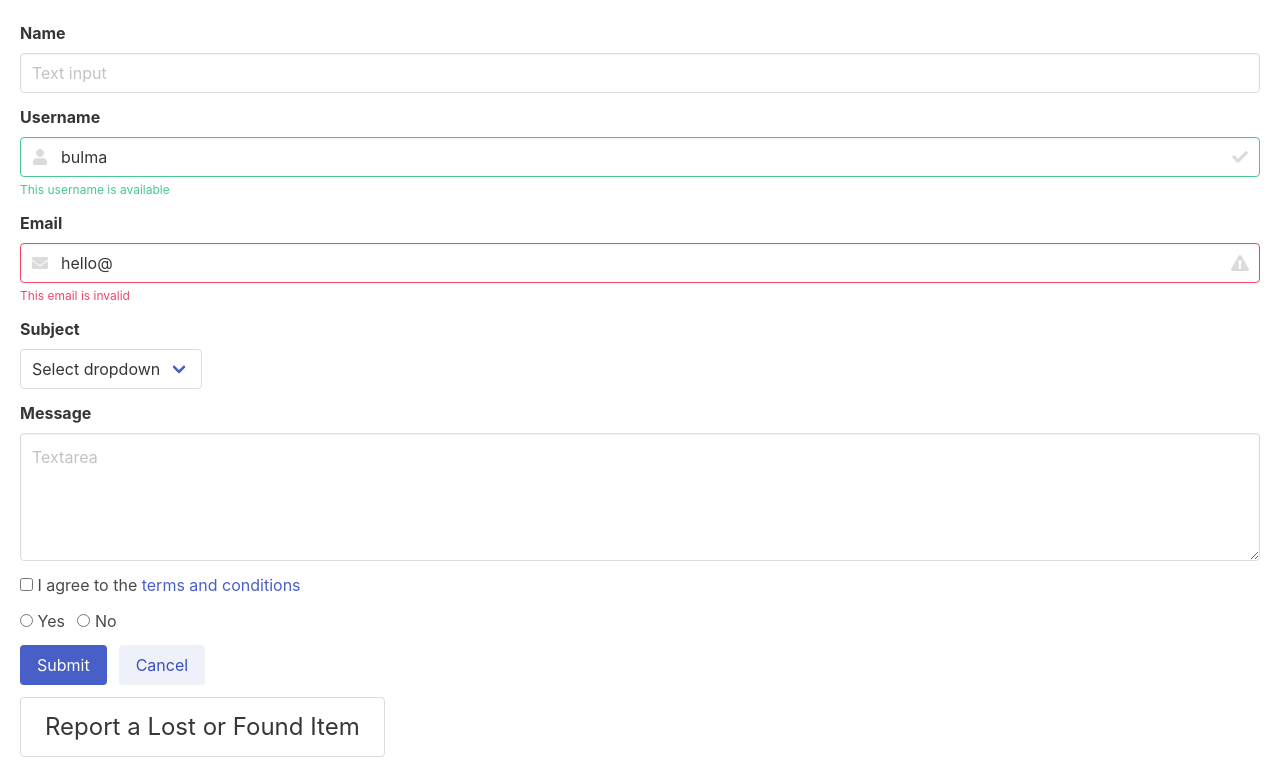
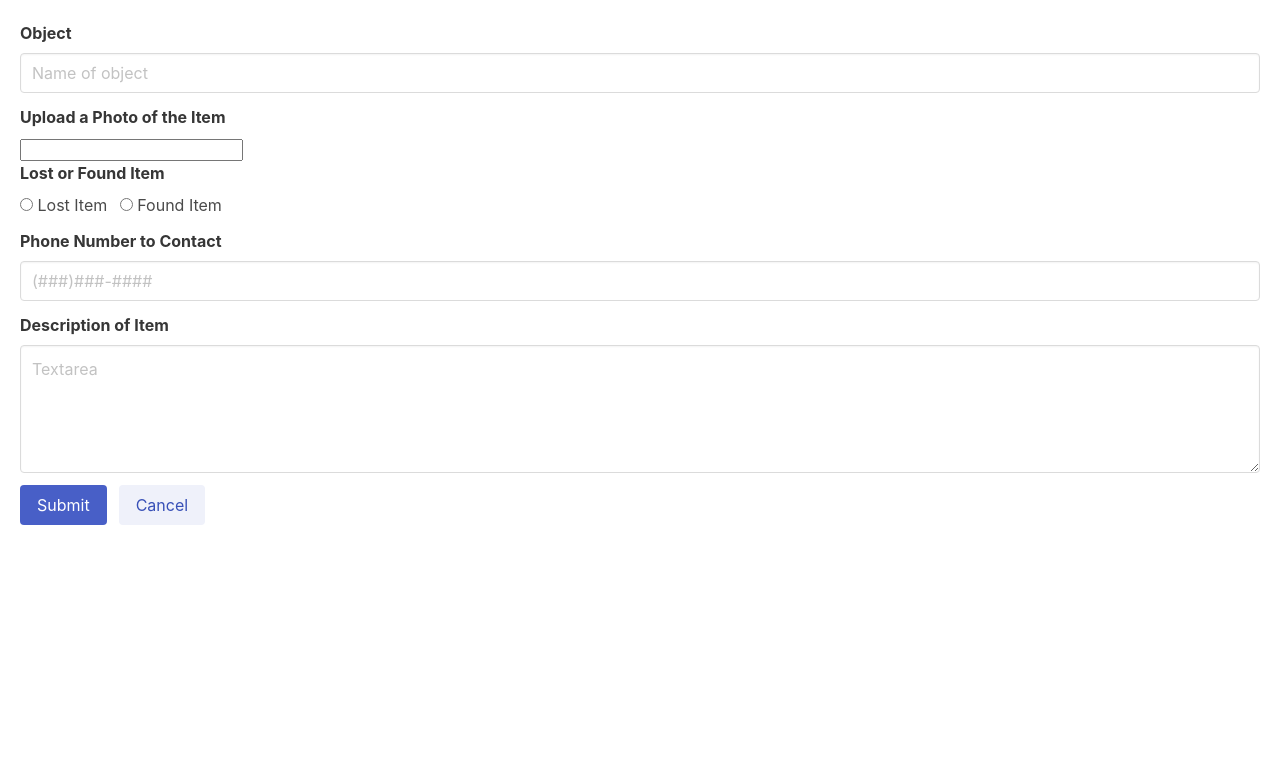
Before and after one commit to JamesYang007/Lost-And-Found, a plain HTML site: page docs/reportform.html in a window 1280 px wide. Shown: the part 59-828 px from the top of the page. After the commit the page ends 800 px from the top, so only its background shows below. Drawn offline with nearby package versions, Linux system fonts and the light colour scheme.

Commit message:
Adding functionality and content to report form

```diff
--- a/docs/reportform.html
+++ b/docs/reportform.html
@@ -9,98 +9,61 @@
     <script defer src="https://use.fontawesome.com/releases/v5.3.1/js/all.js"></script>
   </head>
   <body id="report-form-page">
-    <div class="field">
+    <form>
         <h1 class="title">
             Submit a Lost or Found Item
         </h1>
-            <label class="label">Name</label>
+        <div class="field">
+            <label class="label">Object</label>
             <div class="control">
-              <input class="input" type="text" placeholder="Text input">
+            <input name="title" class="input" type="text" placeholder="Name of object">
+            </div>
+        </div>
+        <div class="field">
+                <label class="label">Upload a Photo of the Item</label>
+                <div class="control">
+                <form action="/action_page.php">
+                    <input type="img_file" name="pic" accept="image/*">
+                </form>
             </div>
         </div>
 
         <div class="field">
-            <label class="label">Username</label>
-            <div class="control has-icons-left has-icons-right">
-              <input class="input is-success" type="text" placeholder="Text input" value="bulma">
-              <span class="icon is-small is-left">
-                <i class="fas fa-user"></i>
-              </span>
-              <span class="icon is-small is-right">
-                <i class="fas fa-check"></i>
-              </span>
-            </div>
-            <p class="help is-success">This username is available</p>
-          </div>
-
-          <div class="field">
-            <label class="label">Email</label>
-            <div class="control has-icons-left has-icons-right">
-              <input class="input is-danger" type="email" placeholder="Email input" value="hello@">
-              <span class="icon is-small is-left">
-                <i class="fas fa-envelope"></i>
-              </span>
-              <span class="icon is-small is-right">
-                <i class="fas fa-exclamation-triangle"></i>
-              </span>
-            </div>
-            <p class="help is-danger">This email is invalid</p>
-          </div>
-
-          <div class="field">
-            <label class="label">Subject</label>
+            <label class="label">Lost or Found Item</label>
             <div class="control">
-              <div class="select">
-                <select>
-                  <option>Select dropdown</option>
-                  <option>With options</option>
-                </select>
-              </div>
-            </div>
-          </div>
-
-          <div class="field">
-            <label class="label">Message</label>
-            <div class="control">
-              <textarea class="textarea" placeholder="Textarea"></textarea>
-            </div>
-          </div>
-
-          <div class="field">
-            <div class="control">
-              <label class="checkbox">
-                <input type="checkbox">
-                I agree to the <a href="#">terms and conditions</a>
+            <label class="radio">
+                <input type="radio" name="is_lost" value="true">
+                Lost Item
+            </label>
+            <label class="radio">
+                <input type="radio" name="is_lost" value="false">
+                Found Item
             </label>
             </div>
         </div>
 
         <div class="field">
+            <label class="label">Phone Number to Contact</label>
             <div class="control">
-              <label class="radio">
-                <input type="radio" name="question">
-                Yes
-              </label>
-              <label class="radio">
-                <input type="radio" name="question">
-                No
-              </label>
+            <input name="phone" class="input" type="text" placeholder="(###)###-####">
+            </div>
+        </div>
+
+        <div class="field">
+            <label class="label">Description of Item</label>
+            <div class="control">
+            <textarea name="description" class="textarea" placeholder="Textarea"></textarea>
             </div>
         </div>
 
         <div class="field is-grouped">
             <div class="control">
-              <button class="button is-link">Submit</button>
+            <input type="submit" value="Submit" class="button is-link">
             </div>
             <div class="control">
             <button class="button is-link is-light">Cancel</button>
             </div>
         </div>
-    <div class="columns">
-      <div class="column">
-          <a href="reportform.html"><button class="button is-large">Report a Lost or Found Item</button></a>
-      </div>
-    </div>
-
+    </form>
   </body>
 </html>
```
Also changed, not shown: 1 other file. Lines whose indentation alone changed are shown as unchanged.
